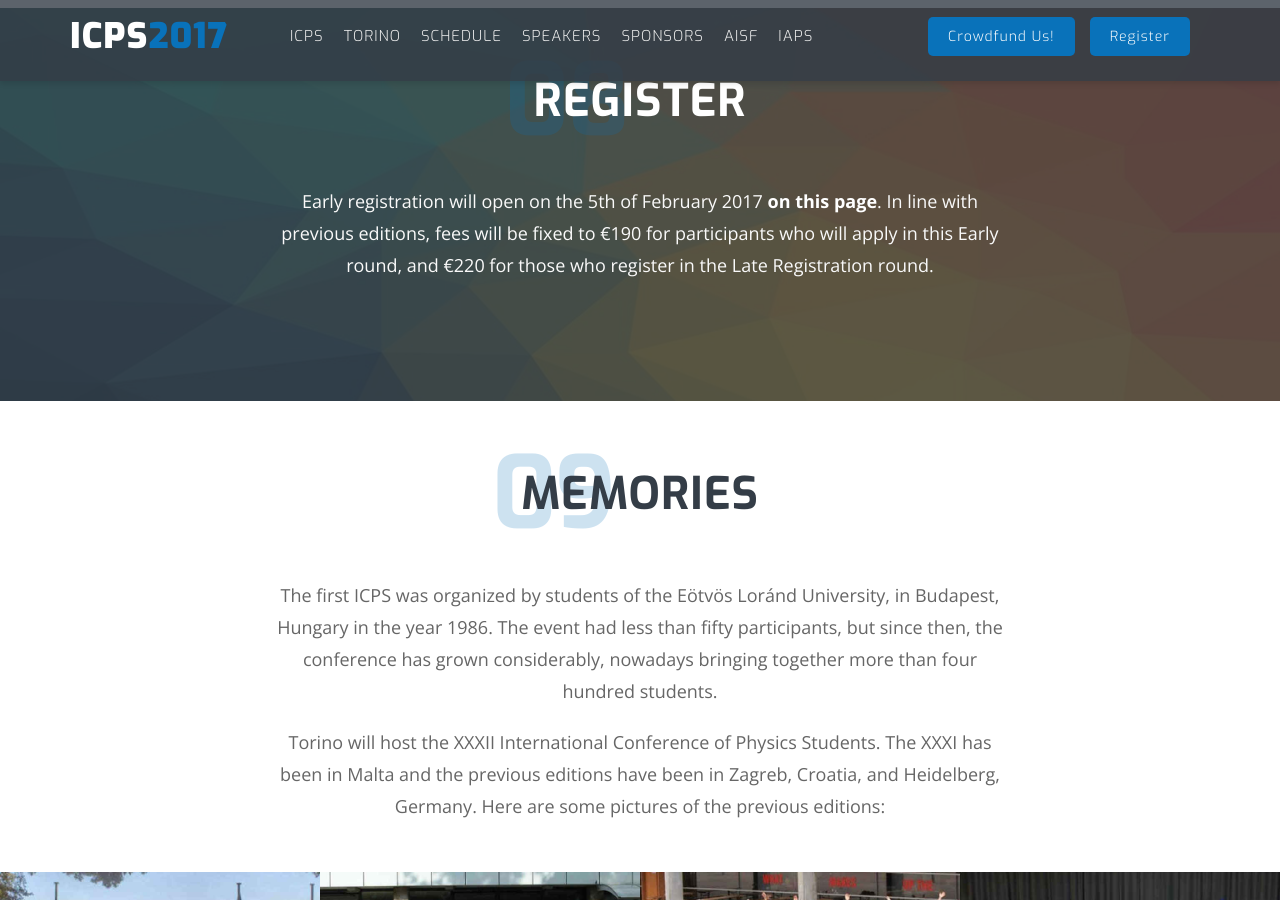
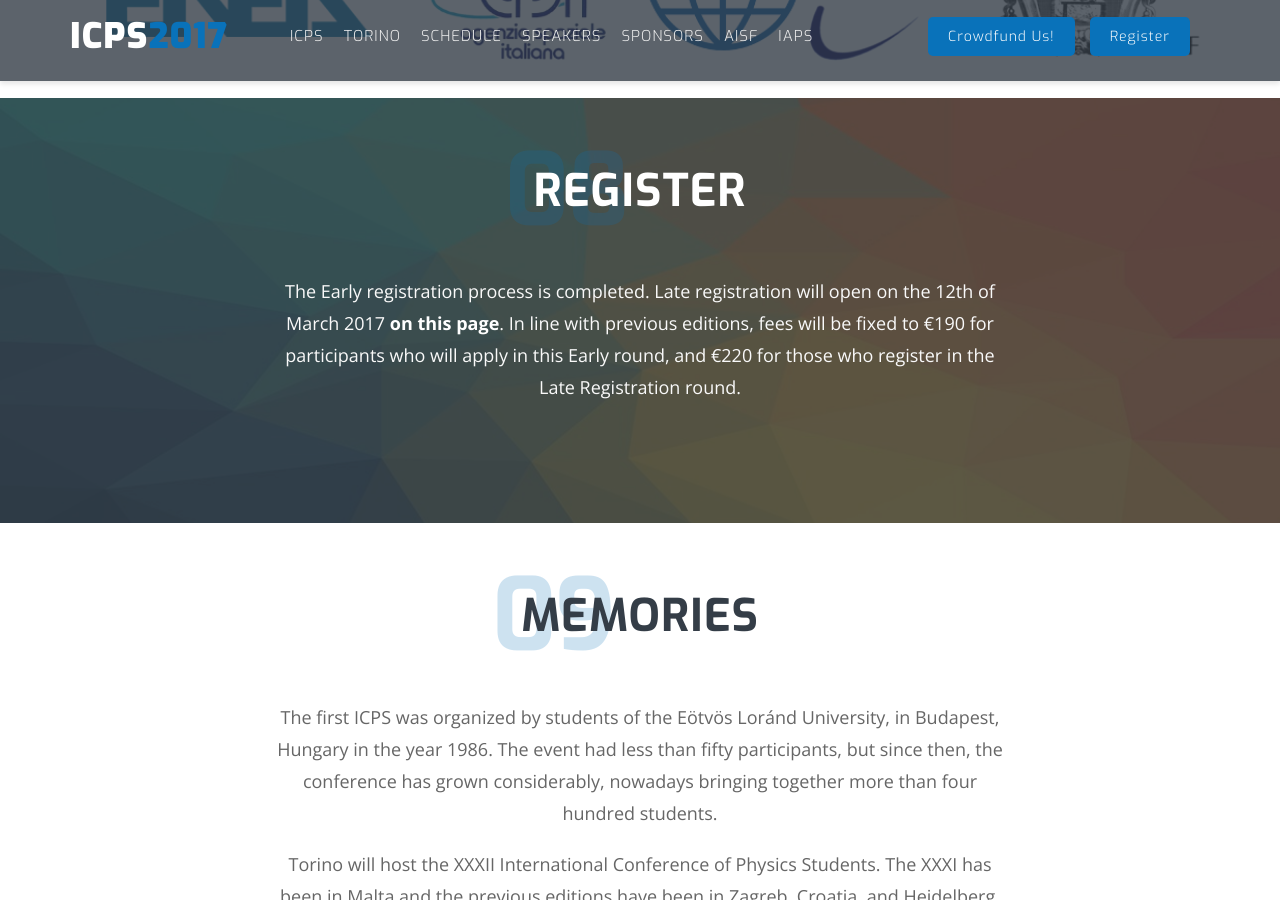
Before and after one commit to ICPS2017/ICPS2017.github.io, a Jekyll site: the page built from index.html, in a window 1280 px wide and 900 px high, scrolled down 7438 px. Built offline with Jekyll 4.4.1, drawn with Linux system fonts in a browser that asks for light colours; nearby versions of some CDN libraries.

Commit message:
late registration is on

```diff
--- a/_includes/0_header.html
+++ b/_includes/0_header.html
@@ -5,7 +5,7 @@
         <h4 class="wow zoomIn " data-wow-delay=".1s">International Conference</h4>
         <h1 class="uppercase  wow zoomIn " data-wow-delay=".3s">of<span class="span-color2"> Physics Students</span></h1>
         <h5 class="uppercase  wow zoomIn " data-wow-delay=".5s"><span class="uppercase">August 7-14th 2017,</span> <span class="sspan-color2"> Torino</span></h5>
-	<!-- <h1 class="uppercase  wow zoomIn " data-wow-delay=".3s"><a href="/registration">Registration is open</a></h1> -->
+	<h1 class="uppercase  wow zoomIn " data-wow-delay=".3s"><a href="/registration">Registration is open</a></h1>
       </div>
       <div class=" text-center">
         <!--Circular countdown starts -->
--- a/_includes/8_register.html
+++ b/_includes/8_register.html
@@ -15,7 +15,7 @@
                 <span class="title">Register</span>
               </h2>
               <p class="heading-text-p wow fadeInUp" data-wow-delay=".2s">
-                Early registration will open on the 5th of February 2017 <a href="/registration" style="color:white;font-weight:bold">on this page</a>.
+                The Early registration process is completed. Late registration will open on the 12th of March 2017 <a href="/registration" style="color:white;font-weight:bold">on this page</a>.
 		In line with previous editions, fees will be fixed to €190 for participants who will apply in this Early round, and €220 for those who register in the Late Registration round.
               </p>
             </div>
--- a/registration.html
+++ b/registration.html
@@ -18,10 +18,10 @@
       <p>We encourage students to present personal scientific work, either in the form of a poster or a talk. For those that wish to do so, it is required to upload an abstract during the registration process. If this is not available at the time of registration, it is possible to upload it at a later time by using the <i>edit link</i> in your confirmation email or send it via email to <a href="mailto:scientific-committee@icps2017.it">scientific-committee@icps2017.it</a>. Please find more information <a href="/scientific-contributions">here</a>.</p>
       <p>For any question about the registration process, please write to <a href="mailto:icps2017registration@ai-sf.it">icps2017registration@ai-sf.it</a>.</p>
 
-      <p><i>[The registration form is inserted here when the registration open]</i></p>
-      <!-- <script type="text/javascript" src="https://form.jotformeu.com/jsform/70024178182350"></script> -->
+      <!-- <p><i>[The registration form is inserted here when the registration open]</i></p> -->
+      <script type="text/javascript" src="https://form.jotformeu.com/jsform/70695754441362"></script>
 
-      <!-- <p><i>If you experience problems filling the form, please check that your browser is not blocking its active content, and consider to temporarily disable add-ons such as Privacy Badger. You can also try to fill the form directly at <a href="https://form.jotformeu.com/70024178182350">this</a> address. If the problem persists, please <a href="mailto:icps2017registration@ai-sf.it">contact us</a>.</i></p> -->
+      <p><i>If you experience problems filling the form, please check that your browser is not blocking its active content, and consider to temporarily disable add-ons such as Privacy Badger. You can also try to fill the form directly at <a href="https://form.jotformeu.com/70695754441362">this</a> address. If the problem persists, please <a href="mailto:icps2017registration@ai-sf.it">contact us</a>.</i></p>
       <h3>Deadline for registration and payment </h3>
       <p>A first round of registration for the event is open on this page between February 5th (12:00, CET) and February 26th (12:00, CET). During this early registration period, a fee of €190 will apply. Participants are strongly encouraged to submit an abstract for
 a short seminar or a poster.</p>
```
